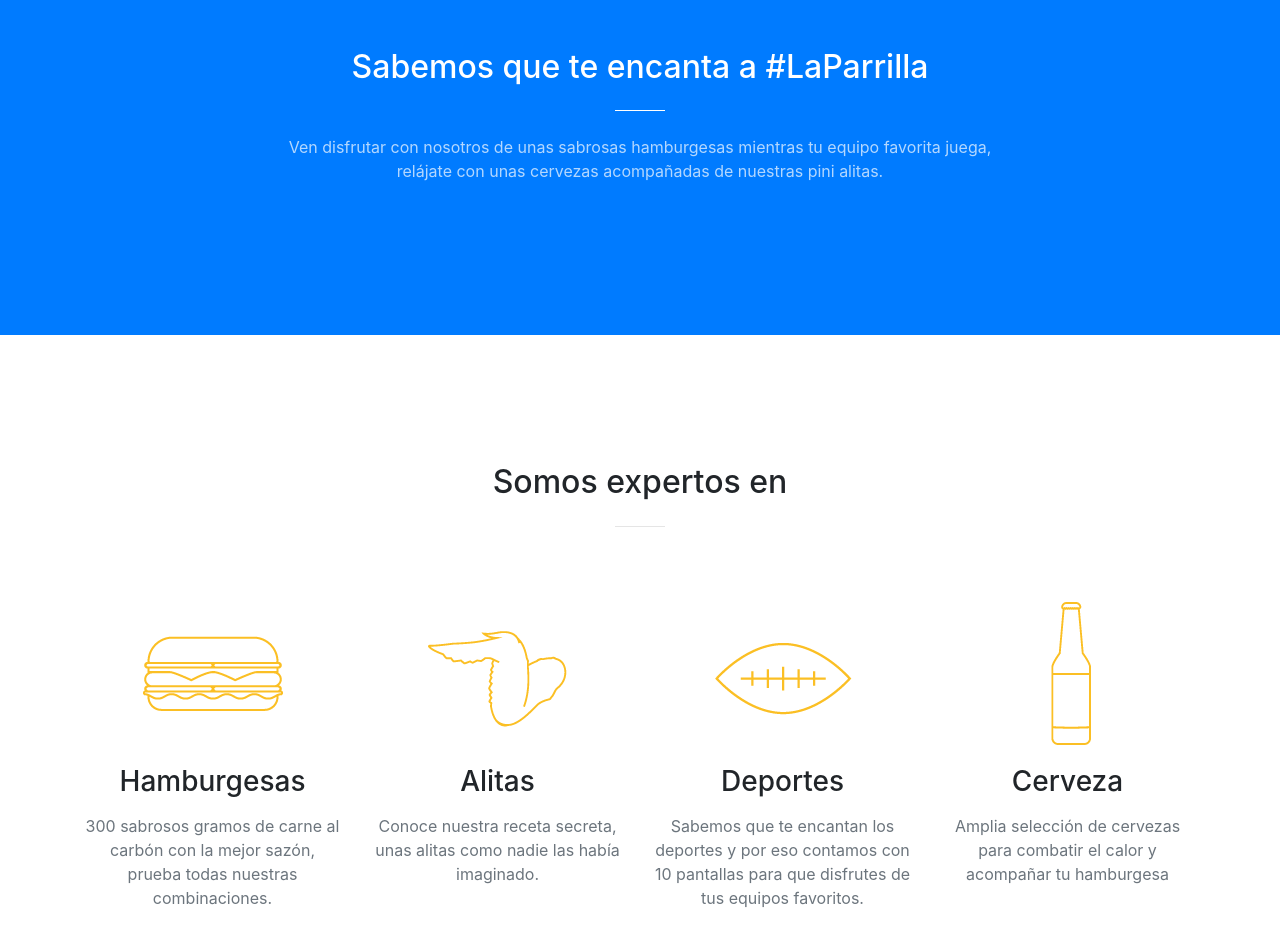
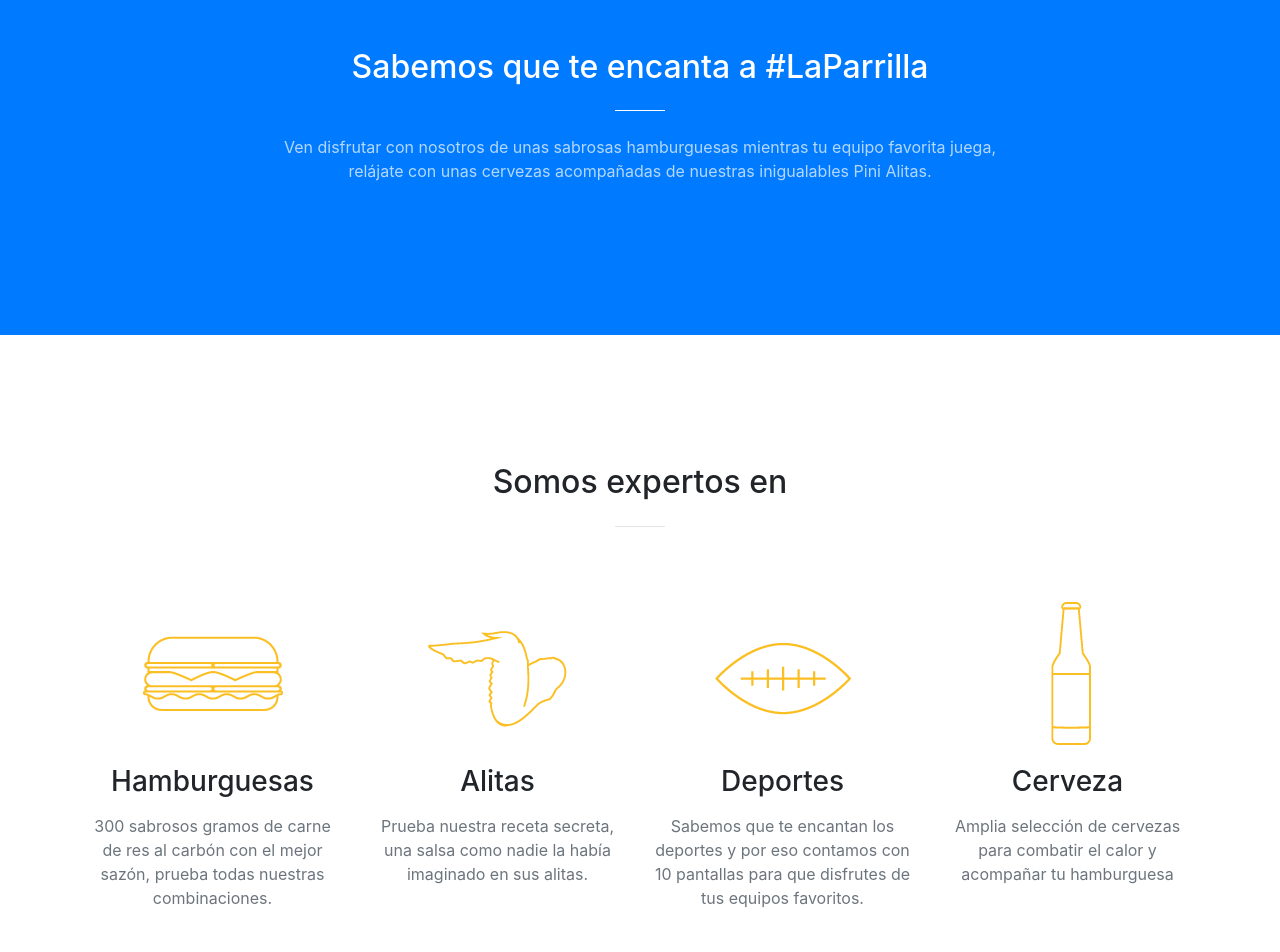
Before and after one commit to birdiedaboy/burgerleague, a website with bundled scripts: page index.html in a window 1280 px wide. Shown: the part 880-1832 px from the top of the page. Built offline with nearby package versions, Linux system fonts and the light colour scheme.

Commit message:
varias hamburgesa

```diff
--- a/index.html
+++ b/index.html
@@ -84,7 +84,7 @@
             <h2 class="section-heading text-white">Sabemos que te encanta a #LaParrilla</h2>
             <hr class="light my-4">
 
-            <p class="text-faded mb-4">Ven  disfrutar con nosotros de unas sabrosas hamburgesas mientras tu equipo favorita juega, relájate con unas cervezas acompañadas de nuestras pini alitas.</p>
+            <p class="text-faded mb-4">Ven  disfrutar con nosotros de unas sabrosas hamburguesas mientras tu equipo favorita juega, relájate con unas cervezas acompañadas de nuestras inigualables Pini Alitas.</p>
              <!--<a class="btn btn-light btn-xl js-scroll-trigger" href="#services">Get Started!</a> -->
           </div>
         </div>
@@ -105,15 +105,15 @@
           <div class="col-lg-3 col-md-6 text-center">
             <div class="service-box mt-5 mx-auto">
               <i class="fa fa-4x mb-3 sr-icons"><img src="img/burger.png"/></i>
-              <h3 class="mb-3">Hamburgesas</h3>
-              <p class="text-muted mb-0">300 sabrosos gramos de carne al carbón con la mejor sazón, prueba todas nuestras combinaciones.</p>
+              <h3 class="mb-3">Hamburguesas</h3>
+              <p class="text-muted mb-0">300 sabrosos gramos de carne de res al carbón con el mejor sazón, prueba todas nuestras combinaciones.</p>
             </div>
           </div>
           <div class="col-lg-3 col-md-6 text-center">
             <div class="service-box mt-5 mx-auto">
               <i class="fa fa-4x text-primary mb-3 sr-icons"><img src="img/alita.png"/></i>
               <h3 class="mb-3">Alitas</h3>
-              <p class="text-muted mb-0">Conoce nuestra receta secreta, unas alitas como nadie las había imaginado.</p>
+              <p class="text-muted mb-0">Prueba nuestra receta secreta, una salsa como nadie la había imaginado en sus alitas.</p>
             </div>
           </div>
           <div class="col-lg-3 col-md-6 text-center">
@@ -127,7 +127,7 @@
             <div class="service-box mt-5 mx-auto">
               <i class="fa fa-4x text-primary mb-3 sr-icons"><img src="img/cheve.png"/></i>
               <h3 class="mb-3">Cerveza</h3>
-              <p class="text-muted mb-0">Amplia selección de cervezas para combatir el calor y acompañar tu hamburgesa</p>
+              <p class="text-muted mb-0">Amplia selección de cervezas para combatir el calor y acompañar tu hamburguesa</p>
             </div>
           </div>
         </div>
```
